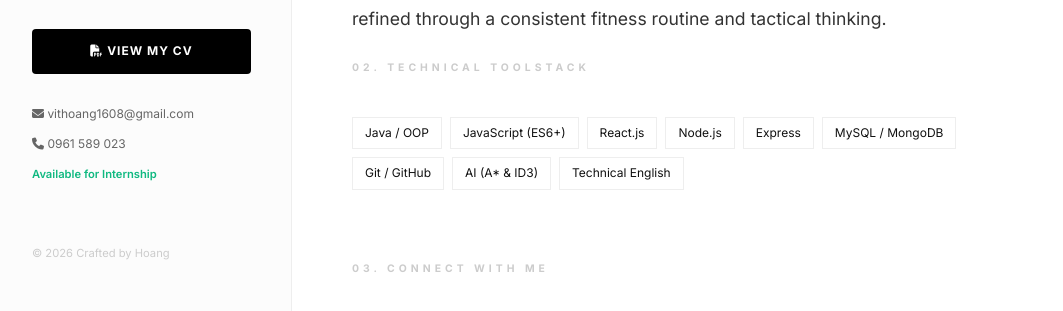
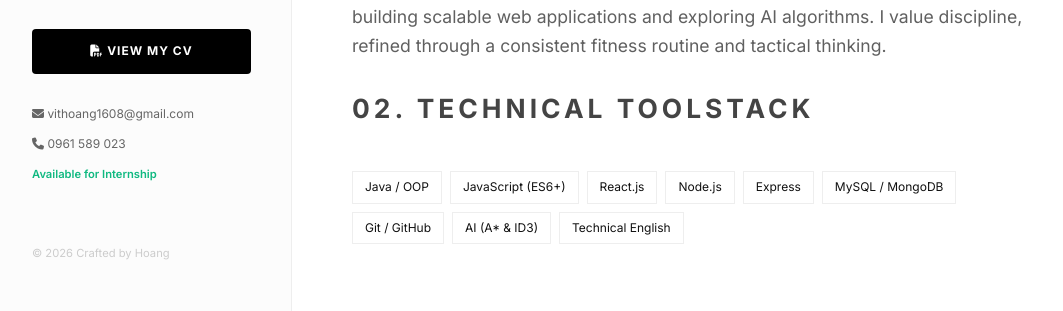
Before and after one commit to viehoanqq/Portfolio, a plain HTML site: page index.html in a window 1280 px wide. Shown: the part 328-639 px from the top of the page, without its empty margins (98-1161 px from the left). Drawn offline with Linux system fonts and the light colour scheme.

Commit message:
last update

```diff
--- a/style.css
+++ b/style.css
@@ -78,11 +78,11 @@ body {
 .content { flex: 1; padding: 100px 60px; }
 
 .section-title {
-    font-size: 0.65rem; text-transform: uppercase; letter-spacing: 4px;
-    margin-bottom: 40px; color: #ccc;
+    font-size: 1.65rem; text-transform: uppercase; letter-spacing: 4px;
+    margin-bottom: 40px; color: #444444;
 }
 
-.description { font-size: 1.1rem; margin-bottom: 25px; color: #333; }
+.description { font-size: 1.1rem; margin-bottom: 25px; color: #606060; }
 
 /* SOCIAL ROW (Icon row on one line) */
 .social-row-container {
```
